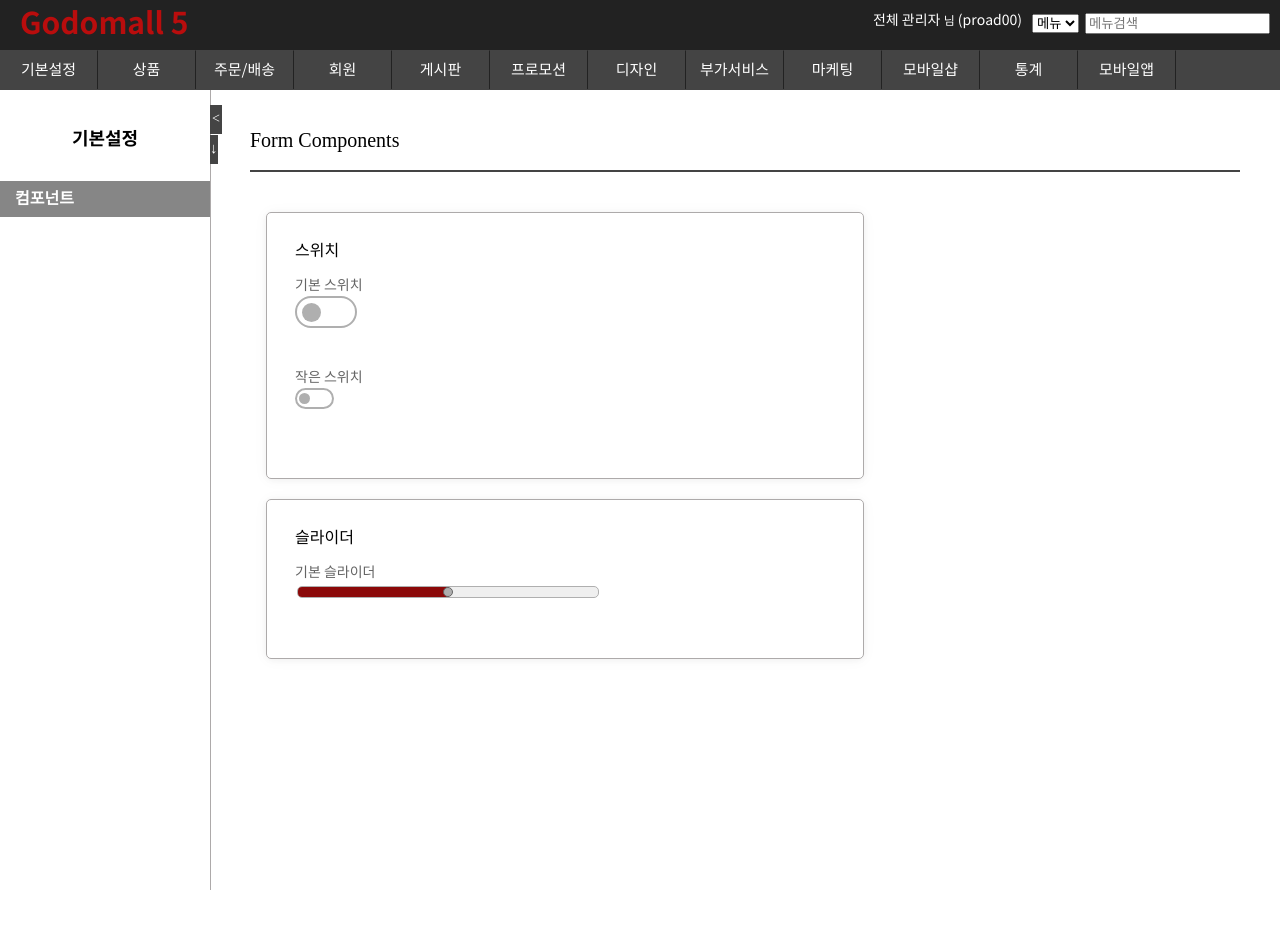
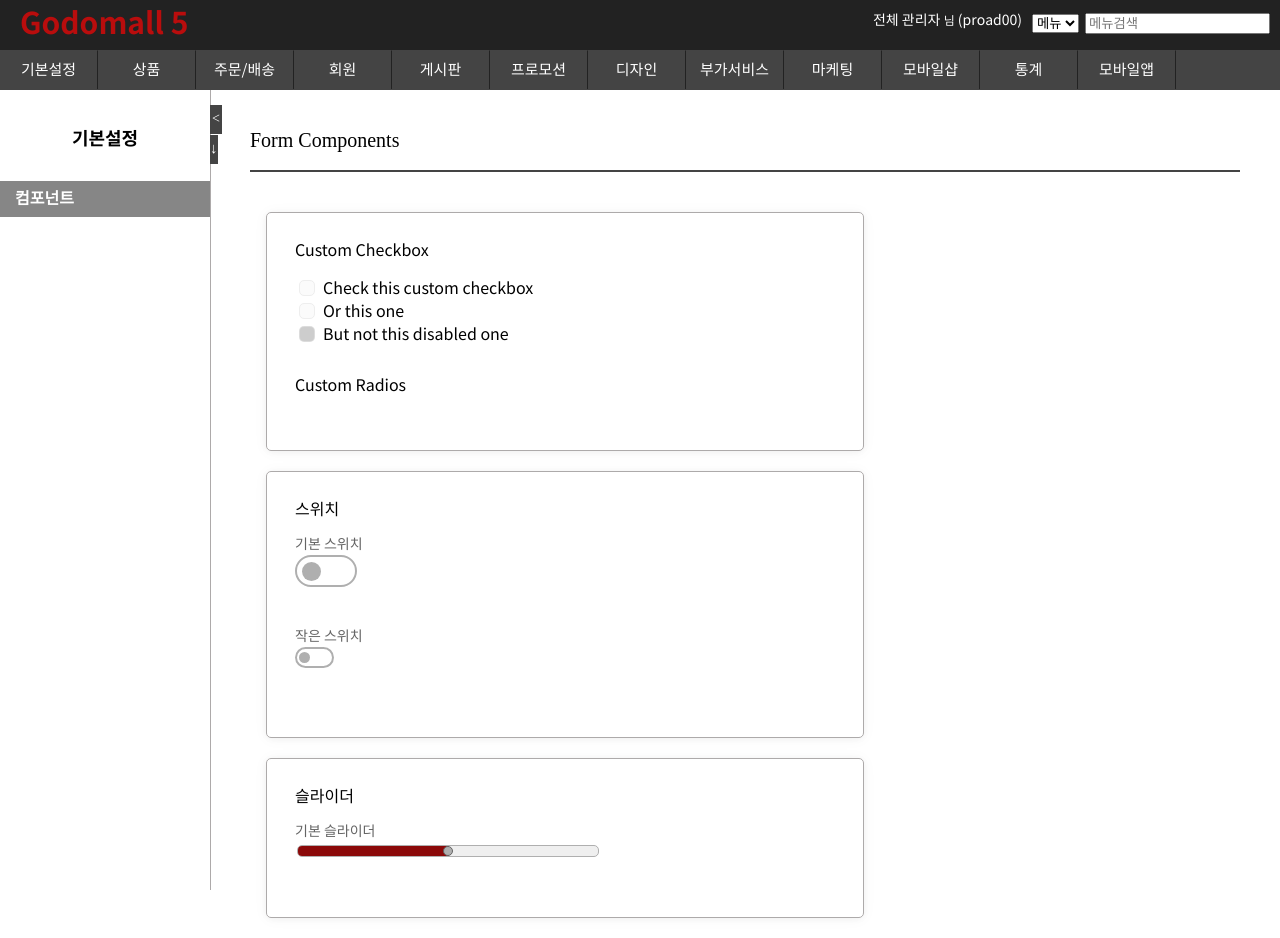
Before and after one commit to choitaehoon1998/react_test, a React (Create React App) app in the folder newlayout/: page /Components in a window 1280 px wide. Before the commit the page ends 890 px from the top, so only its background shows below. Built offline with nearby package versions, Linux system fonts and the light colour scheme.

Commit message:
checkbox
checkbox

```diff
--- a/newlayout/src/App.css
+++ b/newlayout/src/App.css
@@ -327,3 +327,52 @@
 .modalButton > button {
   margin: 5px;
 }
+
+input[type="checkbox"] {
+  -webkit-appearance: none;
+  position: relative;
+  width: 16px;
+  height: 16px;
+  cursor: pointer;
+  outline: none !important;
+  border: 1px solid #eeeeee;
+  border-radius: 5px;
+  background: #fbfbfb;
+}
+
+input[type="checkbox"]::before {
+  content: "\2713";
+  position: absolute;
+  top: 50%;
+  left: 50%;
+  overflow: hidden;
+  transform: scale(0) translate(-50%, -50%);
+  line-height: 1;
+}
+
+input[type="checkbox"]:hover {
+  border-color: rgba(170, 170, 170, 0.5);
+}
+
+input[type="checkbox"]:checked {
+  background-color: #00365a;
+  border-color: rgba(255, 255, 255, 0.3);
+  color: white;
+}
+
+input[type="checkbox"]:checked::before {
+  border-radius: 2px;
+  transform: scale(1) translate(-50%, -50%);
+}
+
+.checkboxLabel {
+  position: absolute;
+  margin-left: 5px;
+  line-height: 20px;
+}
+
+input[type="checkbox"]:disabled {
+  background-color: rgba(58, 58, 58, 0.25) !important;
+  border-color: rgba(255, 255, 255, 0.3);
+  color: white;
+}
--- a/newlayout/src/ComponentPage/components.js
+++ b/newlayout/src/ComponentPage/components.js
@@ -3,6 +3,7 @@ import "./compage.css";
 import ContentTitle from "../component/content/ContentTitel";
 import { Switch, SmlSwitch } from "../component/components/switch";
 import { Slider } from "../component/components/slider";
+import CheckboxCoponent from "../component/components/checkbox";
 
 export default function Components() {
     return(
@@ -15,9 +16,32 @@ export default function Components() {
                     <div className="left-frame">
                         <div className="form-frame frame1">
                             <label>
+                                Custom Checkbox
+                            </label>
+                            <div className="form-groups">
+                                <CheckboxCoponent id ='check1'>Check this custom checkbox</CheckboxCoponent>
+                                <CheckboxCoponent id= 'check2'>Or this one</CheckboxCoponent>
+                                <CheckboxCoponent id= 'check3' disabled='true' >But not this disabled one</CheckboxCoponent>
+                            </div>
+
+                            <label>
+                                Custom Radios
+                            </label>
+                            <div className="form-groups">
+
+                            </div>
+
+
+                        </div>
+                    </div>
+
+
+
+                    <div className="left-frame">
+                        <div className="form-frame frame1">
+                            <label>
                                 스위치
                             </label>
-
                             <div className="form-groups">
                                 <p>기본 스위치</p>
                                 <Switch></Switch>
@@ -27,7 +51,6 @@ export default function Components() {
                                 <p>작은 스위치</p>
                                 <SmlSwitch></SmlSwitch>
                             </div>
-
                         </div>
                     </div>
 
--- /dev/null
+++ b/newlayout/src/component/components/checkbox.js
@@ -0,0 +1,14 @@
+import React from "react";
+
+const CheckboxCoponent = (props) => {
+    return(
+        <>
+        <div>
+            <input type="checkbox" id={props.id} disabled={props.disabled} />
+            <label htmlFor={props.id} className="checkboxLabel">{props.children}</label>
+        </div>
+        </>
+    )
+}
+
+export default CheckboxCoponent
--- a/newlayout/src/component/components/switch.js
+++ b/newlayout/src/component/components/switch.js
@@ -3,10 +3,10 @@ import "./compostyle.css";
 
 export const Switch = () => {
     return(
-        <div class="wrapper">
+        <div className="wrapper">
             <input type="checkbox" id="switch"/>
-                <label for="switch" class="switch_label">
-                    <span class="onf_btn" />
+                <label htmlFor="switch" className="switch_label">
+                    <span className="onf_btn" />
                 </label>
         </div>
     );
@@ -14,10 +14,10 @@ export const Switch = () => {
 
 export const SmlSwitch = () => {
     return(
-        <div class="wrapper">
+        <div className="wrapper">
             <input type="checkbox" id="smlswitch"/>
-                <label for="smlswitch" class="smlswitch_label">
-                    <span class="smlonf_btn" />
+                <label htmlFor="smlswitch" className="smlswitch_label">
+                    <span className="smlonf_btn" />
                 </label>
         </div>
     );
```
